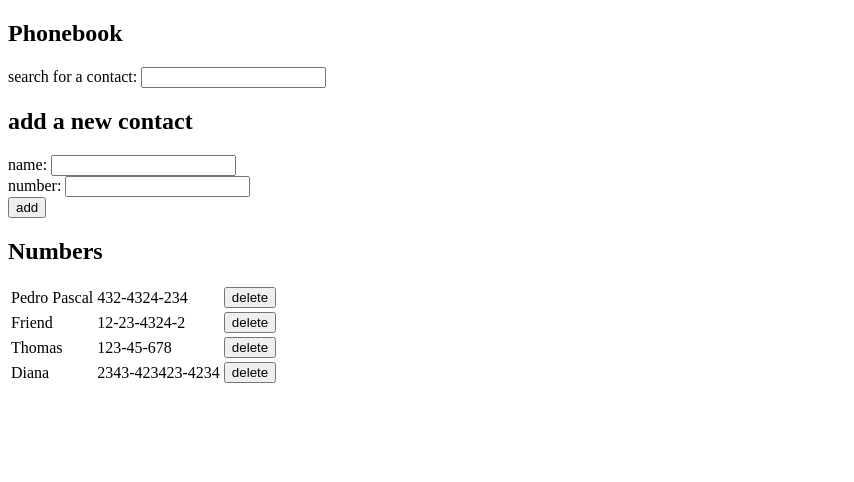
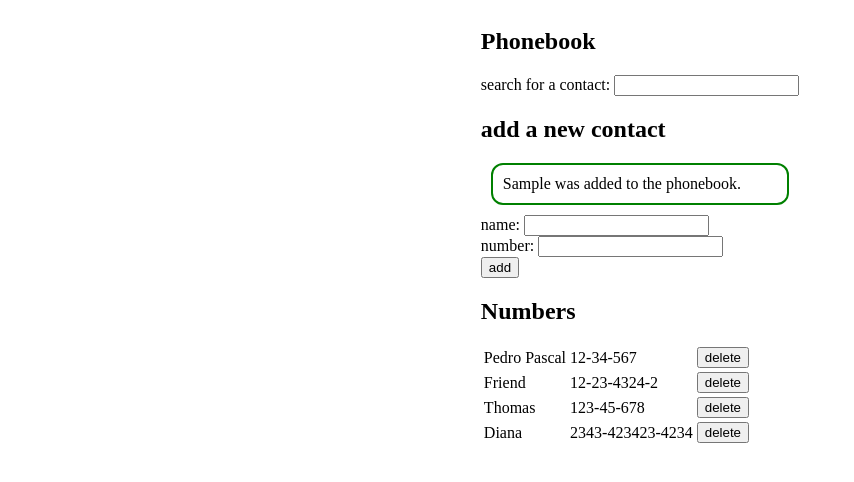
Before and after one commit to dwahroianmai/fullstackopen, a React (Create React App) app in the folder part2/phonebook/: page / in a window 1280 px wide. Both pictures are taken after typing "Sample", "Sample" into the empty fields and a click on the button "add". Shown: the top 482 px of the page, without its empty margins (0-854 px from the left). Built offline with nearby package versions, Linux system fonts and the light colour scheme; no server answers; data requests are answered from the project's data file.

Commit message:
exercise 2.16

```diff
--- a/part2/phonebook/db.json
+++ b/part2/phonebook/db.json
@@ -2,7 +2,7 @@
   "persons": [
     {
       "name": "Pedro Pascal",
-      "number": "432-4324-234",
+      "number": "12-34-567",
       "id": 1
     },
     {
--- a/part2/phonebook/src/App.js
+++ b/part2/phonebook/src/App.js
@@ -2,8 +2,10 @@ import { useState, useEffect } from "react";
 import Search from "./components/Search";
 import PersonForm from "./components/PersonForm";
 import Persons from "./components/Persons";
+import Notification from "./components/Notifications";
 import services from "./services/persons";
 import axios from "axios";
+import "./styles.css";
 
 const App = () => {
   const [persons, setPersons] = useState([
@@ -12,6 +14,7 @@ const App = () => {
   const [newName, setNewName] = useState("");
   const [newNumber, setNewNumber] = useState("");
   const [search, setSearch] = useState("");
+  const [addedNotify, setAddedNotify] = useState(null);
 
   useEffect(() => {
     services.getContacts().then((people) => setPersons(people));
@@ -60,6 +63,10 @@ const App = () => {
                 )
               )
             );
+          setAddedNotify(`${contact.name}'s number was changed successfully.`);
+          setTimeout(() => {
+            setAddedNotify(null);
+          }, 5000);
         }
         setNewName("");
         setNewNumber("");
@@ -71,6 +78,10 @@ const App = () => {
       .newContact(contact)
       .then((person) => setPersons(persons.concat(person)));
 
+    setAddedNotify(`${contact.name} was added to the phonebook.`);
+    setTimeout(() => {
+      setAddedNotify(null);
+    }, 5000);
     setNewName("");
     setNewNumber("");
   };
@@ -81,6 +92,10 @@ const App = () => {
         .delete(`http://localhost:3001/persons/${id}`)
         .then(() => setPersons(persons.filter((person) => person.id !== id)));
     }
+    setAddedNotify(`${name} was deleted from your phonebook.`);
+    setTimeout(() => {
+      setAddedNotify(null);
+    }, 5000);
   };
 
   return (
@@ -88,6 +103,7 @@ const App = () => {
       <h2>Phonebook</h2>
       <Search val={search} onchange={handleSearch} />
       <h2>add a new contact</h2>
+      <Notification text={addedNotify} />
       <PersonForm
         nameVal={newName}
         nameChange={handleNameChange}
--- /dev/null
+++ b/part2/phonebook/src/components/Notifications.js
@@ -0,0 +1,8 @@
+const Notification = ({ text }) => {
+  if (text === null) {
+    return null;
+  }
+  return <div className="notification">{text}</div>;
+};
+
+export default Notification;
--- /dev/null
+++ b/part2/phonebook/src/styles.css
@@ -0,0 +1,12 @@
+#root {
+  display: flex;
+  flex-direction: column;
+  align-items: center;
+}
+
+.notification {
+  padding: 10px;
+  border: 2px solid green;
+  border-radius: 12px;
+  margin: 10px;
+}
```
